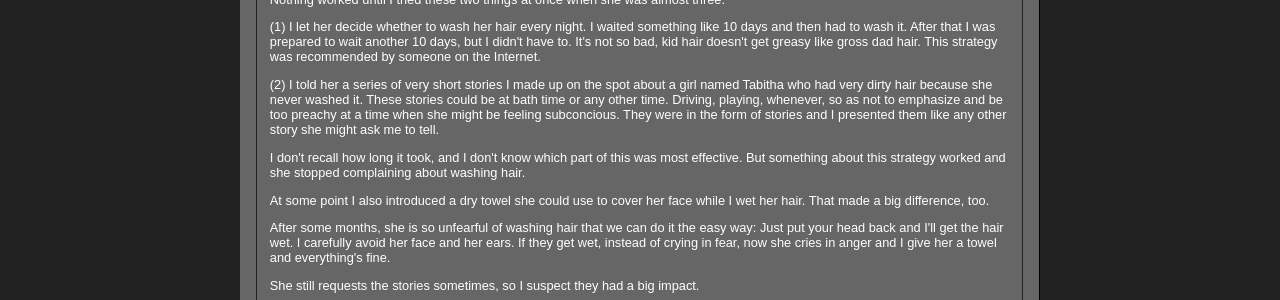
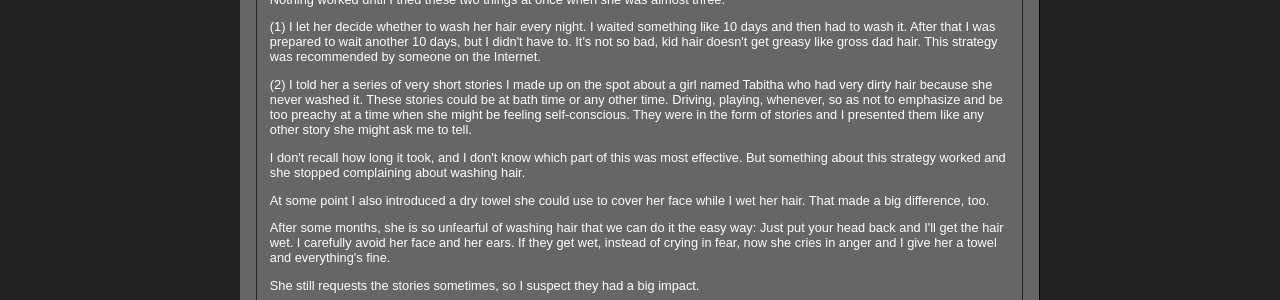
Before and after one commit to dankuck/dankuck.github.io, a Jekyll site: the page built from _posts/2014-04-11-tabitha-the-book.md, in a window 1280 px wide. Shown: the part 576-876 px from the top of the page. Built offline with Jekyll 4.4.1, drawn with Linux system fonts in a browser that asks for light colours.

Commit message:
I said subconcious? Derp. Self-concious.

```diff
--- a/_includes/series_tabitha.html
+++ b/_includes/series_tabitha.html
@@ -24,7 +24,7 @@
 	<p>
 	(2) I told her a series of very short stories I made up on the spot about a girl named Tabitha who had very dirty
 	hair because she never washed it. These stories could be at bath time or any other time. Driving, playing, whenever,
-	so as not to emphasize and be too preachy at a time when she might be feeling subconcious. They were in the form
+	so as not to emphasize and be too preachy at a time when she might be feeling self-conscious. They were in the form
 	of stories and I presented them like any other story she might ask me to tell.
 	</p>
 
```
